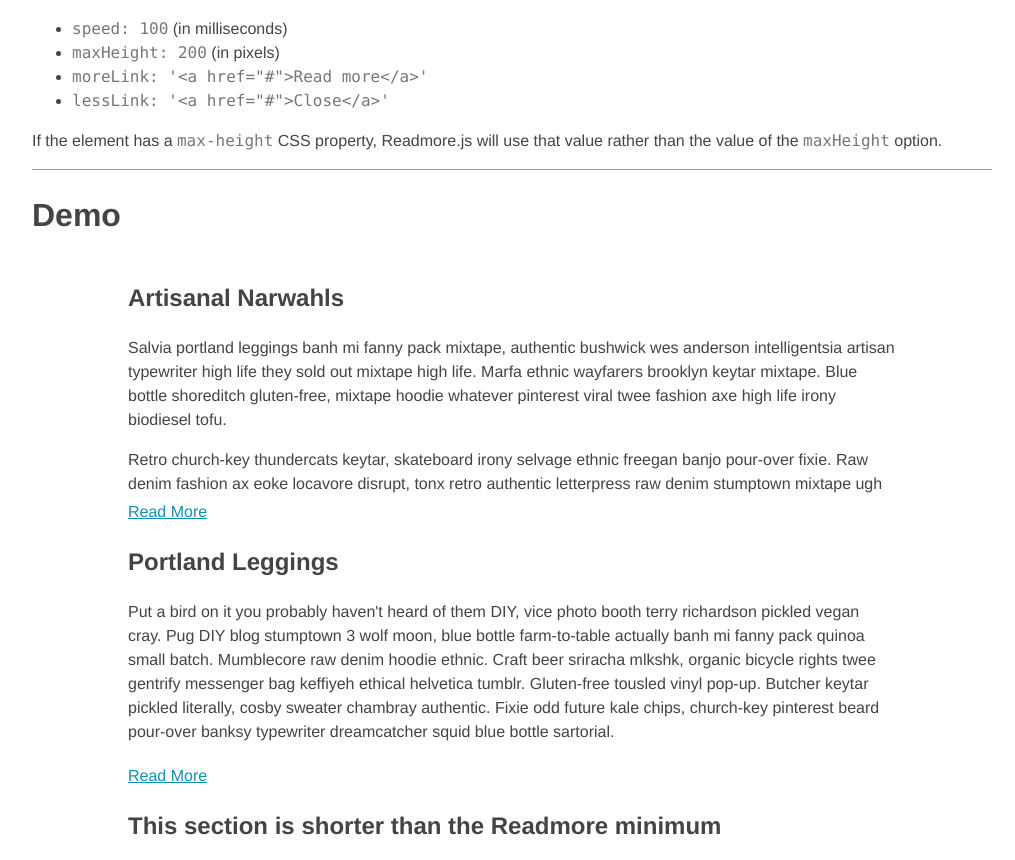
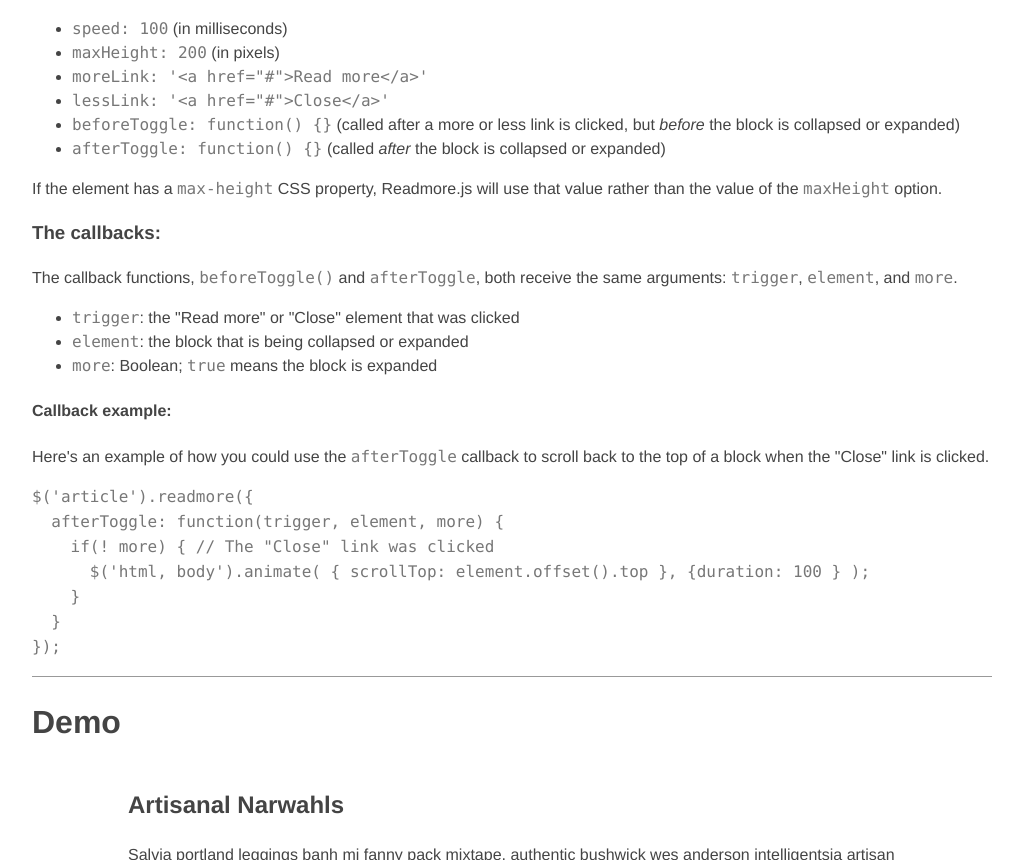
Before and after one commit to jedfoster/Readmore.js, a plain HTML site: page demo.html in a window 1280 px wide. Shown: the part 495-1355 px from the top of the page, without its empty margins (128-1143 px from the left). Drawn offline with nearby package versions, Linux system fonts and the light colour scheme.

Commit message:
Update demo with new documentation

```diff
--- a/demo.html
+++ b/demo.html
@@ -51,9 +51,34 @@
         <li><code>maxHeight: 200</code>  (in pixels)</li>
         <li><code>moreLink: '&lt;a href="#"&gt;Read more&lt;/a&gt;'</code></li>
         <li><code>lessLink: '&lt;a href="#"&gt;Close&lt;/a&gt;'</code></li>
+        <li><code>beforeToggle: function() {}</code> (called after a more or less link is clicked, but <i>before</i> the block is collapsed or expanded)</li>
+        <li><code>afterToggle: function() {}</code> (called <i>after</i> the block is collapsed or expanded)</li>
       </ul>
 
       <p>If the element has a <code>max-height</code> CSS property, Readmore.js will use that value rather than the value of the <code>maxHeight</code> option.</p>
+
+      <h3 id="thecallbacks">The callbacks:</h3>
+
+      <p>The callback functions, <code>beforeToggle()</code> and <code>afterToggle</code>, both receive the same arguments: <code>trigger</code>, <code>element</code>, and <code>more</code>.</p>
+
+      <ul>
+        <li><code>trigger</code>: the "Read more" or "Close" element that was clicked</li>
+        <li><code>element</code>: the block that is being collapsed or expanded</li>
+        <li><code>more</code>: Boolean; <code>true</code> means the block is expanded</li>
+      </ul>
+
+      <h4 id="callbackexample">Callback example:</h4>
+
+      <p>Here's an example of how you could use the <code>afterToggle</code> callback to scroll back to the top of a block when the "Close" link is clicked.</p>
+
+      <pre><code>$('article').readmore({
+  afterToggle: function(trigger, element, more) {
+    if(! more) { // The "Close" link was clicked
+      $('html, body').animate( { scrollTop: element.offset().top }, {duration: 100 } );
+    }
+  }
+});</code></pre>
+
     </section>
 
     <h1>Demo</h1>
```
